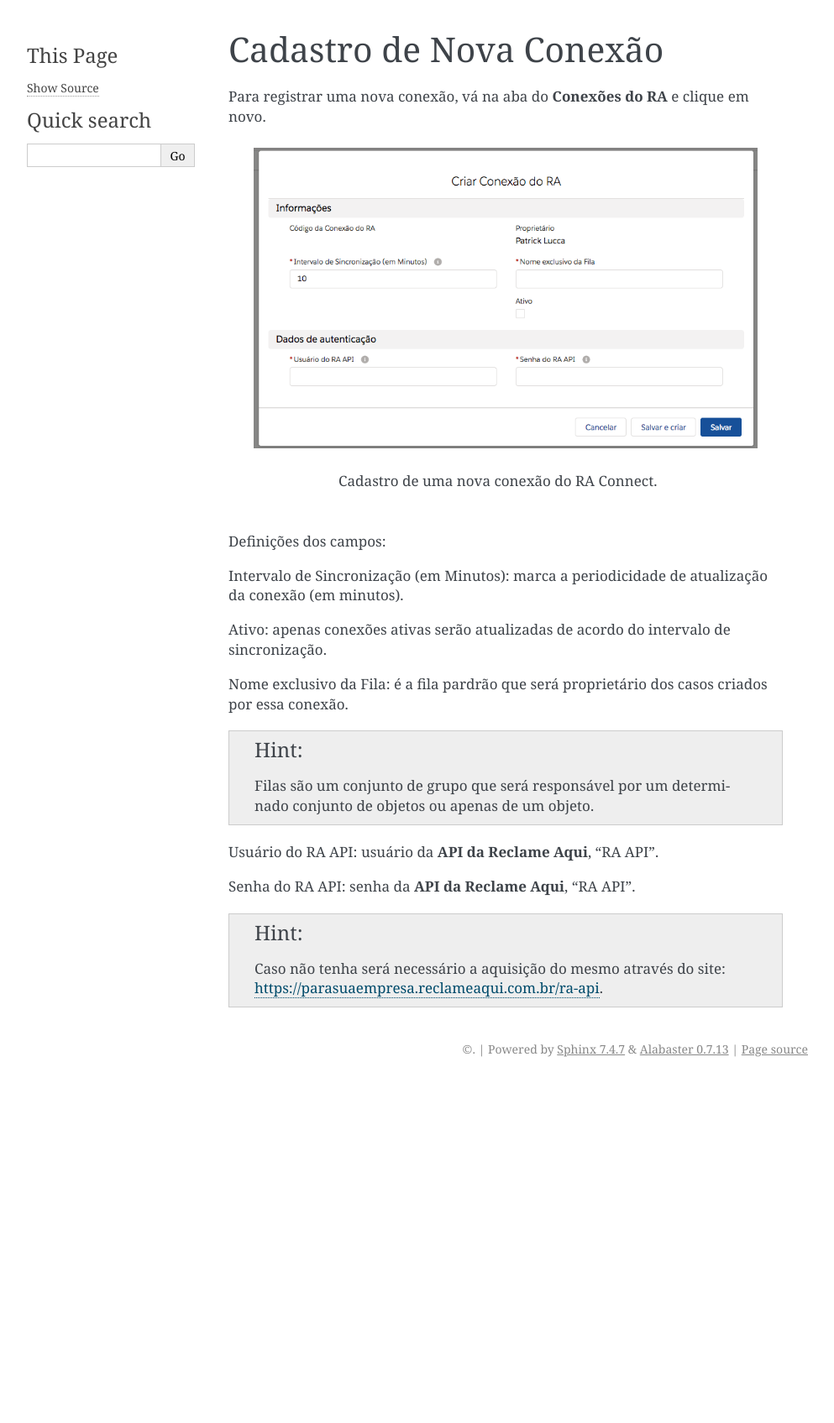
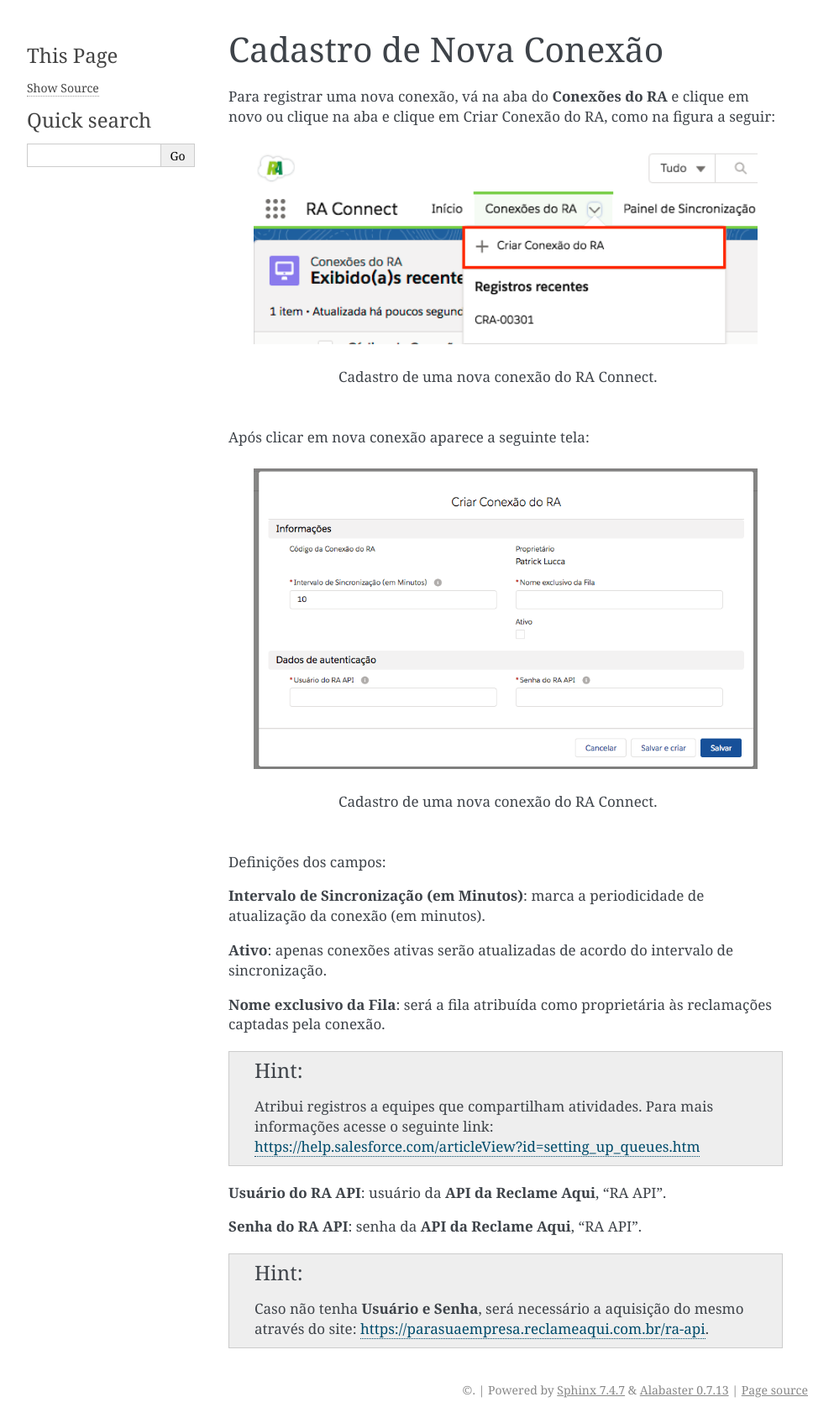
Before and after one commit to Inpulso-Tecnologia/RAConnectDOCFull, a Sphinx documentation site: the page built from docs/Funcional/cadastro_conexao.rst, in a window 1280 px wide. Shown: the whole page at 84% size, without its empty margins (148-1141 px from the left). Built offline with Sphinx 7.4.7, drawn with Linux system fonts in a browser that asks for light colours; before the commit the page ends 1289 px from its top, so only the background shows below that.

Commit message:
Correções do Sprint 1

```diff
--- a/docs/Funcional/cadastro_conexao.rst
+++ b/docs/Funcional/cadastro_conexao.rst
@@ -3,7 +3,16 @@
 Cadastro de Nova Conexão
 #################
 
-Para registrar uma nova conexão, vá na aba do **Conexões do RA** e clique em novo.
+Para registrar uma nova conexão, vá na aba do **Conexões do RA** e clique em novo ou clique na aba e clique em Criar Conexão do RA, como na figura a seguir:
+
+.. figure:: img/criarConexao.png
+    :width: 600px
+    :alt: Solidity logo
+    :align: center
+
+    Cadastro de uma nova conexão do RA Connect.
+
+Após clicar em nova conexão aparece a seguinte tela:
 
 .. figure:: img/cadastroConexao.png
     :width: 600px
@@ -14,16 +23,16 @@
 
 Definições dos campos:
 
-Intervalo de Sincronização (em Minutos): marca a periodicidade de atualização da conexão (em minutos).
+**Intervalo de Sincronização (em Minutos)**: marca a periodicidade de atualização da conexão (em minutos).
 
-Ativo: apenas conexões ativas serão atualizadas de acordo do intervalo de sincronização.
+**Ativo**: apenas conexões ativas serão atualizadas de acordo do intervalo de sincronização.
 
-Nome exclusivo da Fila: é a fila pardrão que será proprietário dos casos criados por essa conexão.
+**Nome exclusivo da Fila**: será a fila atribuída como proprietária às reclamações captadas pela conexão.
 
-.. Hint:: Filas são um conjunto de grupo que será responsável por um determinado conjunto de objetos ou apenas de um objeto.
+.. Hint:: Atribui registros a equipes que compartilham atividades. Para mais informações acesse o seguinte link: https://help.salesforce.com/articleView?id=setting_up_queues.htm
 
-Usuário do RA API: usuário da **API da Reclame Aqui**, "RA API".
+**Usuário do RA API**: usuário da **API da Reclame Aqui**, "RA API".
 
-Senha do RA API: senha da **API da Reclame Aqui**, "RA API".
+**Senha do RA API**: senha da **API da Reclame Aqui**, "RA API".
 
-.. Hint:: Caso não tenha será necessário a aquisição do mesmo através do site: https://parasuaempresa.reclameaqui.com.br/ra-api.
+.. Hint:: Caso não tenha **Usuário e Senha**, será necessário a aquisição do mesmo através do site: https://parasuaempresa.reclameaqui.com.br/ra-api.
```
Also changed, not shown: docs/Funcional/img/criarConexao.png (added), 2 other files.
